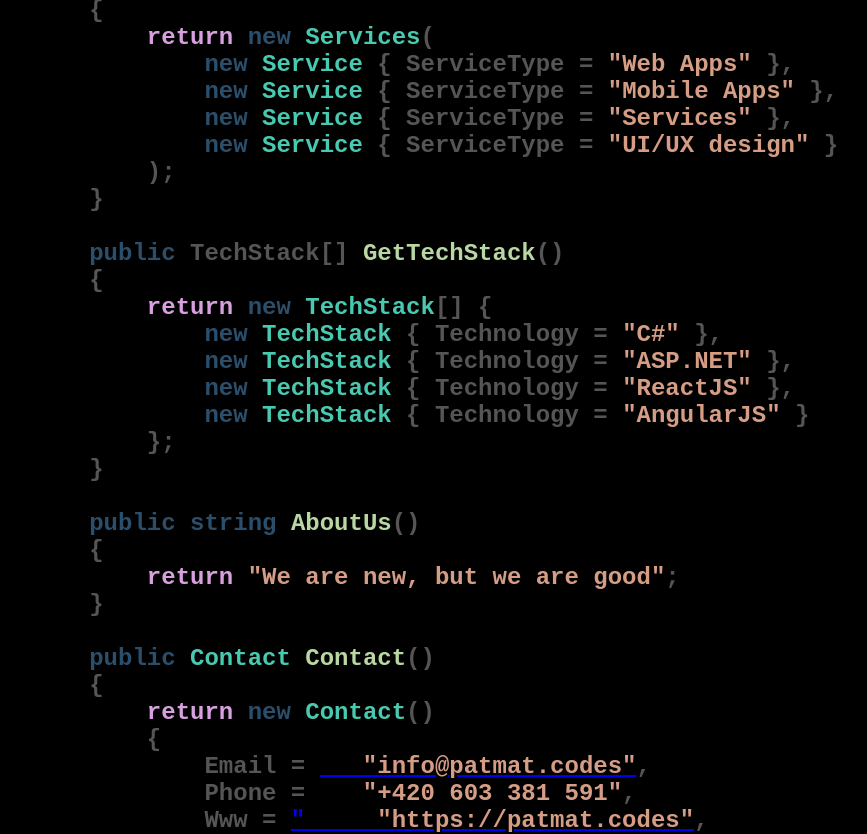
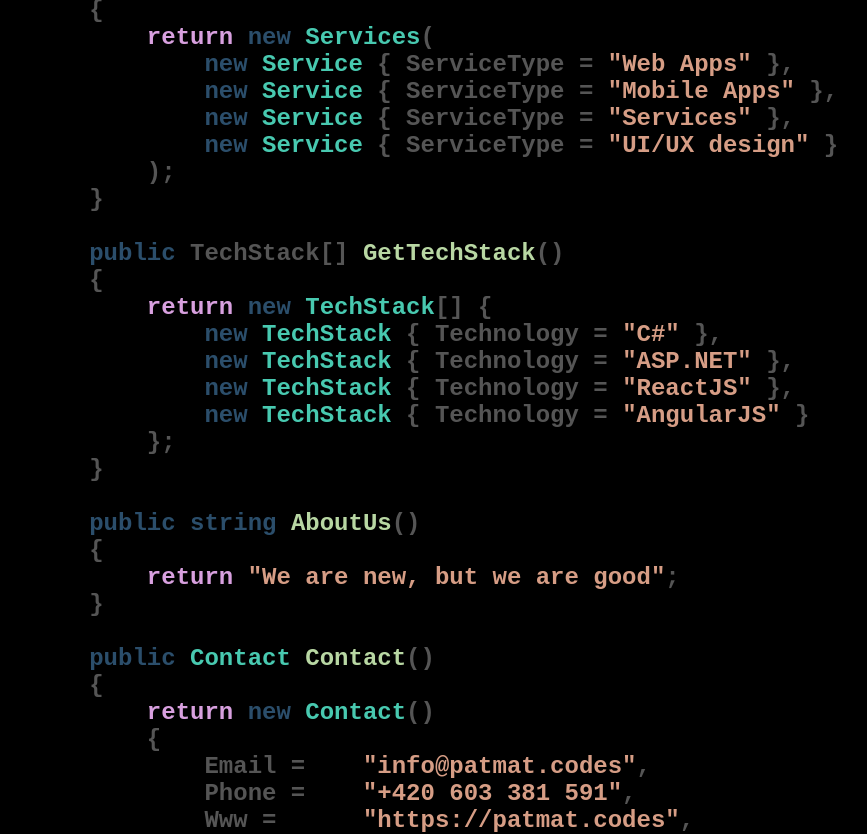
Before and after one commit to petrpisek/patmatcodes, a plain HTML site: page index.html in a window 1280 px wide. Shown: the part 108-942 px from the top of the page, without its empty margins (34-901 px from the left). Drawn offline with Linux system fonts and the light colour scheme.

Commit message:
Update index.html

```diff
--- a/index.html
+++ b/index.html
@@ -6,12 +6,15 @@
     <style>
         body {
             font-family: Consolas,monaco,monospace;
-			font-weight: bold;
+            font-weight: bold;
             background: black;
             color: #555;
-			font-size: 1.5rem;
+            font-size: 1.5rem;
         }
 
+	a {
+            text-decoration: none;
+        }
         .cls {
             color: rgb(72, 201, 176);
         }
@@ -36,7 +39,7 @@
             color:rgb(214, 157, 133);
         }
 
-		.com {
+        .com {
             color:rgb(87, 166, 74);
         }
     </style>
@@ -75,9 +78,9 @@
         {
             <span class="kwc">return</span> <span class="kw">new</span> <span class="cls">Contact</span>()
             {
-                Email = <a href="mailto:info@patmat.codes"><span class="str">   "info@patmat.codes"</span></a>,
+                Email =    <a href="mailto:info@patmat.codes"><span class="str">"info@patmat.codes"</span></a>,
                 Phone = <span class="str">   "+420 603 381 591"</span>,
-                Www = <a href="https://patmat.codes">"<span class="str">     "https://patmat.codes"</span></a>,
+                Www =      <a href="https://patmat.codes"><span class="str">"https://patmat.codes"</span></a>,
                 Address = <span class="str"> "Karlova 1, Karlovy Vary"</span>
             };
         }
```
